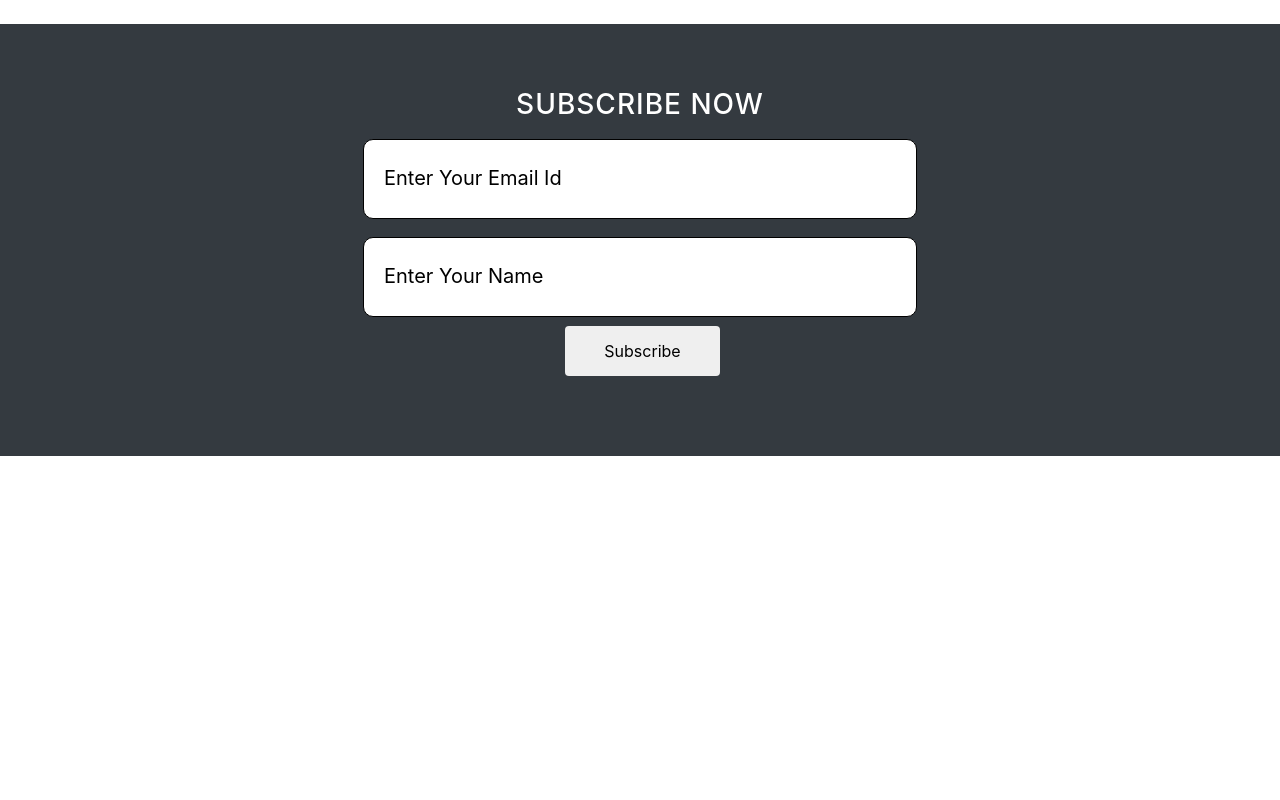
After one commit to monika-kh/career-portal, a Django app: page /jobs/subscribe/ in a window 1280 px wide. The commit adds this page. Run offline with Django 3.2, Linux system fonts and the light colour scheme; some libraries are stand-ins or nearby versions.

Commit message:
subscribe page

```diff
--- /dev/null
+++ b/jobs/static/css/subscribe.css
@@ -0,0 +1,104 @@
+body{
+	padding: 0;
+	margin: 0;
+	font-family: "Open Sans";
+}
+
+h3{
+	text-align: center;
+	font-size: 20px;
+	padding: 20 px;
+	font-weight: 100;
+	letter-spacing: 1px;
+
+}
+input[type=text] {
+
+    padding: 12px 20px;
+    margin: 9px 0;
+    box-sizing: border-box;
+    border-radius: 10px;
+    outline: none;
+    width: 50%;
+    height:10%;
+    border:1px solid black  ;
+}
+input[type=text]:hover {
+	border:1px solid #000;
+	transition: 6s;
+}
+::placeholder {
+    color: black;
+    opacity: 1;
+    font-weight: 400;
+    font-size: 20px;
+    text-align: left;
+
+
+}
+button{
+	height: 50px;
+	padding: 0;
+	margin: 0;
+
+}
+.btn{
+	border-radius: 30px;
+	width: 14%;
+	margin-left: 5px;
+	font-size: 20px;
+
+}
+footer{
+	background: #000;
+	text-align: center;
+	padding: 10px;
+
+}
+footer p{
+	color: #fff;
+	padding: 10px;
+	margin: 0;
+	font-weight: 700;
+	font-size: 20px;
+}
+@media(max-width: 992px){
+	.btn{
+		width: 20%
+	}
+	input[type=text]{
+		width: 50%;
+	}
+}
+@media(max-width: 768px){
+	.btn{
+		width: 40%
+	}
+	input[type=text]{
+		width: 90%;
+	}
+}
+@media(max-width: 440px){
+	.btn{
+		width: 50%;
+		font-size: 18px;
+	}
+	input[type=text]{
+		width: 100%;
+	}
+	h3{
+		font-size: 22px;
+	}
+}
+@media(max-width: 373px){
+	h3{
+		font-size: 20px;
+		font-weight: 600;
+	}
+	h1{
+		font-size: 28px;
+		font-weight: 400;
+	}
+
+
+}
--- a/jobs/templates/index.html
+++ b/jobs/templates/index.html
@@ -7,7 +7,9 @@
     <link href="/static/css/style.css" rel="stylesheet">
 </head>
 <body>
+
 <section>
+    <button type="button"  onclick="location.href='/jobs/subscribe/'" class="btn btn-primary">Subscribe</button>
     <div id="carouselExampleFade" class="carousel slide carousel-fade" data-ride="carousel">
         <div class="carousel-inner">
             <div class="carousel-item active">
--- /dev/null
+++ b/jobs/templates/subscribe.html
@@ -0,0 +1,20 @@
+<link href="/static/css/subscribe.css" rel="stylesheet">
+<link href="//maxcdn.bootstrapcdn.com/bootstrap/4.1.1/css/bootstrap.min.css" rel="stylesheet" id="bootstrap-css">
+<script src="//maxcdn.bootstrapcdn.com/bootstrap/4.1.1/js/bootstrap.min.js"></script>
+<script src="//cdnjs.cloudflare.com/ajax/libs/jquery/3.2.1/jquery.min.js"></script>
+
+
+<div class="container">
+
+
+</div>
+<section class="bg-dark text-center p-5 mt-4">
+    <div class="container p-3">
+        <h3 class="text-white">SUBSCRIBE NOW</h3>
+        <form action="#" method="Post">
+            <input type="text" name="text" placeholder="Enter Your Email Id" >
+            <br><input type="text" name="text" placeholder="Enter Your Name">
+            <br><button type="button" onclick="location.href='/jobs/detail/'"  class="btn btn-default">Subscribe<i class="fa fa-envelope"></i></button>
+        </form>
+    </div>
+</section>
--- a/jobs/urls.py
+++ b/jobs/urls.py
@@ -1,5 +1,5 @@
 from django.urls import path
-from .views import index_view, detail_view, description_view
+from .views import index_view, detail_view, description_view, subscribe_view
 from . import views
 
 
@@ -7,5 +7,6 @@ urlpatterns = [
     path('index/', views.index_view),
     path('detail/', views.detail_view),
     path('description/<int:job_id>/', views.description_view),
+    path('subscribe/', views.subscribe_view),
 
 ]
--- a/jobs/views.py
+++ b/jobs/views.py
@@ -27,3 +27,6 @@ def description_view(request, job_id):
         'job_functions': job_functions
     }
     return render(request, 'description.html', {"context1": context1})
+
+def subscribe_view(request):
+    return render(request, 'subscribe.html')
```
